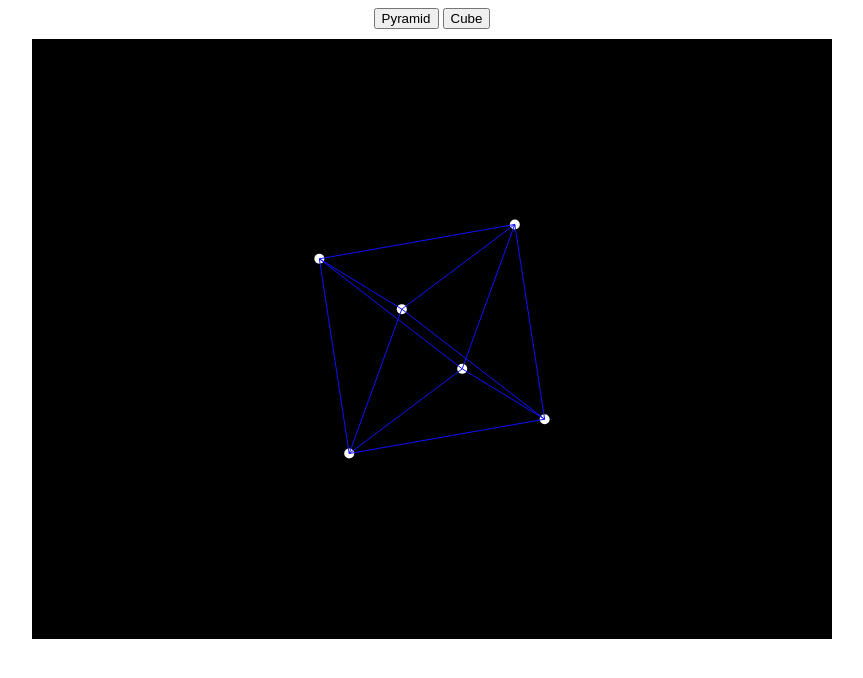
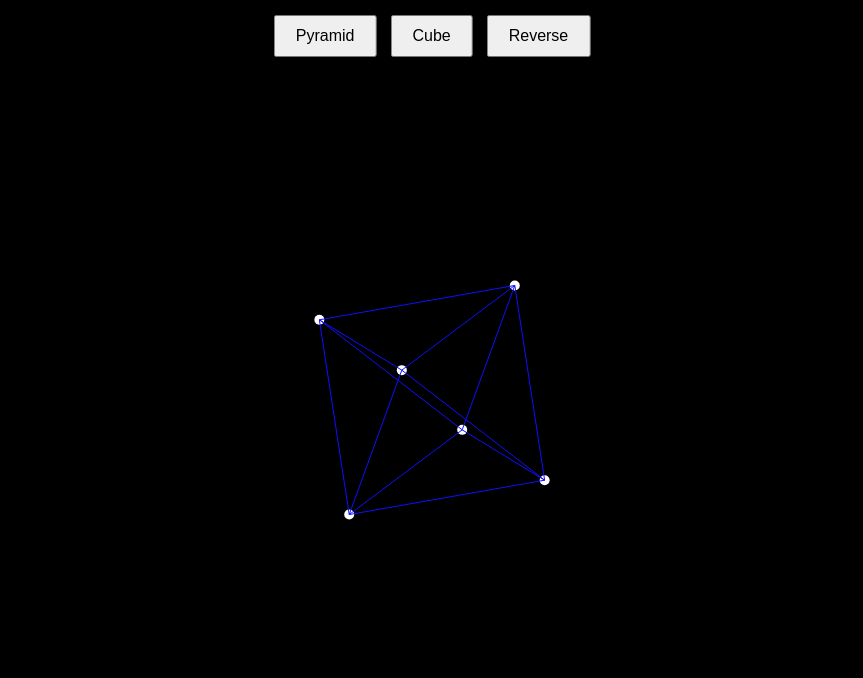
Before and after one commit to BrandonGarate177/SpinningShapesJS, a website: page index.html in a window 1280 px wide. Shown: the whole page, without its empty margins (208-1071 px from the left). Drawn offline with Linux system fonts and the light colour scheme.

Commit message:
Black screen, and rotation timing
I made the screen black, and i also restarted the timer when ever you press the rotation button

```diff
--- a/index.html
+++ b/index.html
@@ -1,4 +1,4 @@
-<!DOCTYPE html>
+<!-- <!DOCTYPE html>
 <html lang="en">
 <head>
     <meta charset="UTF-8">
@@ -20,8 +20,58 @@
     <div id="controls">
         <button onclick="changeShape('pyramid')">Pyramid</button>
         <button onclick="changeShape('cube')">Cube</button>
+        <button onclick="changeReverse('reverse')">reverse</button>
     </div>
     <canvas id="pyramidCanvas" width="800" height="600"></canvas>
+
+    <script src="pyramid.js"></script>
+</body>
+</html> -->
+
+<!DOCTYPE html>
+<html lang="en">
+<head>
+    <meta charset="UTF-8">
+    <meta name="viewport" content="width=device-width, initial-scale=1.0">
+    <title>Shape Rotation</title>
+    <style>
+        body, html {
+            margin: 0;
+            padding: 0;
+            overflow: hidden;
+            width: 100%;
+            height: 100%;
+            background: black;
+        }
+        canvas {
+            display: block;
+            position: absolute;
+            top: 0;
+            left: 0;
+        }
+        #controls {
+            position: absolute;
+            top: 10px;
+            left: 50%;
+            transform: translateX(-50%);
+            z-index: 1;
+            text-align: center;
+        }
+        button {
+            padding: 10px 20px;
+            margin: 5px;
+            font-size: 16px;
+        }
+    </style>
+</head>
+<body>
+    <div id="controls">
+        <button onclick="changeShape('pyramid')">Pyramid</button>
+        <button onclick="changeShape('cube')">Cube</button>
+        <button onclick="changeReverse('reverse')">Reverse</button>
+
+    </div>
+    <canvas id="pyramidCanvas"></canvas>
     <script src="pyramid.js"></script>
 </body>
 </html>
--- a/pyramid.js
+++ b/pyramid.js
@@ -8,8 +8,10 @@ const BLACK = 'rgb(0,0,0)';
 const RED = 'rgb(255, 0, 0)';
 const BLUE = 'rgb(15, 15, 255)';
 
-const width = canvas.width;
-const height = canvas.height;
+const width = window.innerWidth;
+const height = window.innerHeight;
+canvas.width = width;
+canvas.height = height;
 // this is because the canvas already has its own diseginated size
 
 
@@ -22,6 +24,8 @@ let points = []; // points will be an array that contains arrays aight
 
 let reversed = false;
 let shape;
+
+let fakeReversed;
 
 
 let start_Time = Date.now();
@@ -49,6 +53,10 @@ function changeShape(newShape) {
         points.push([-1, 1, 1]);
     }
     console.log('Shape changed to:', shape);
+}
+function changeReverse(temp){
+    reversed = !reversed;
+    start_Time = Date.now();
 }
 
 changeShape('pyramid');
```
